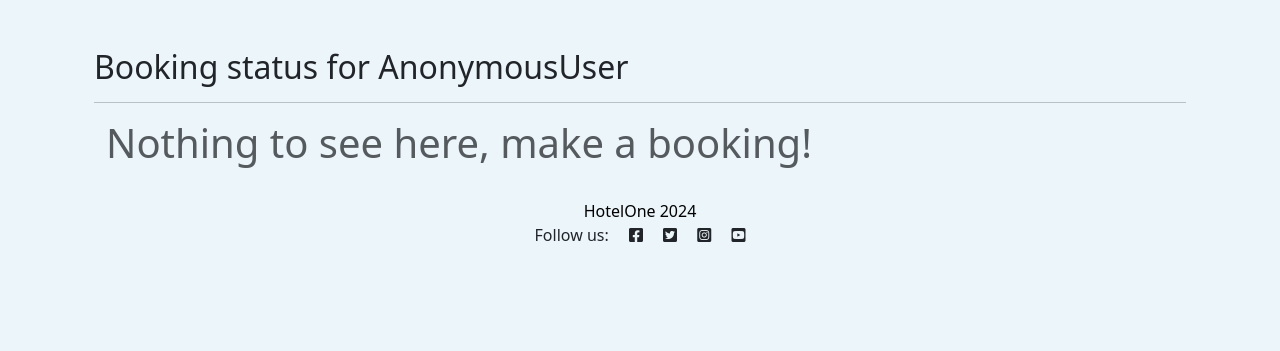
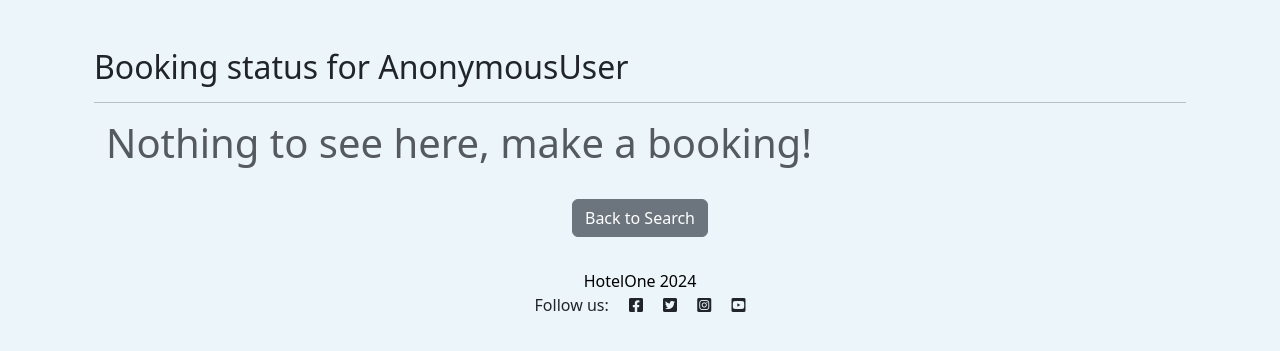
Before and after one commit to csdavids519/OneHotel, a Django app: template reservations/templates/user_bookings.html in a window 1280 px wide. Shown: the part 74-425 px from the top of the page. Run offline with Django 4.2, Linux system fonts and the light colour scheme; the template is opened without the code that fills it, so the values that code supplies are empty.

Commit message:
Added back to search button on user bookings page

```diff
--- a/reservations/templates/user_bookings.html
+++ b/reservations/templates/user_bookings.html
@@ -49,6 +49,9 @@
   </table>
   {% else %}
   <p class="display-6 text-muted">Nothing to see here, make a booking!</p>
+  <div class="d-flex justify-content-center">
+    <a href="{% url 'FilterList' %}" class="btn btn-secondary m-3">Back to Search</a>
+  </div>
   {% endif %}
 </div>
 {% endblock %}
```
